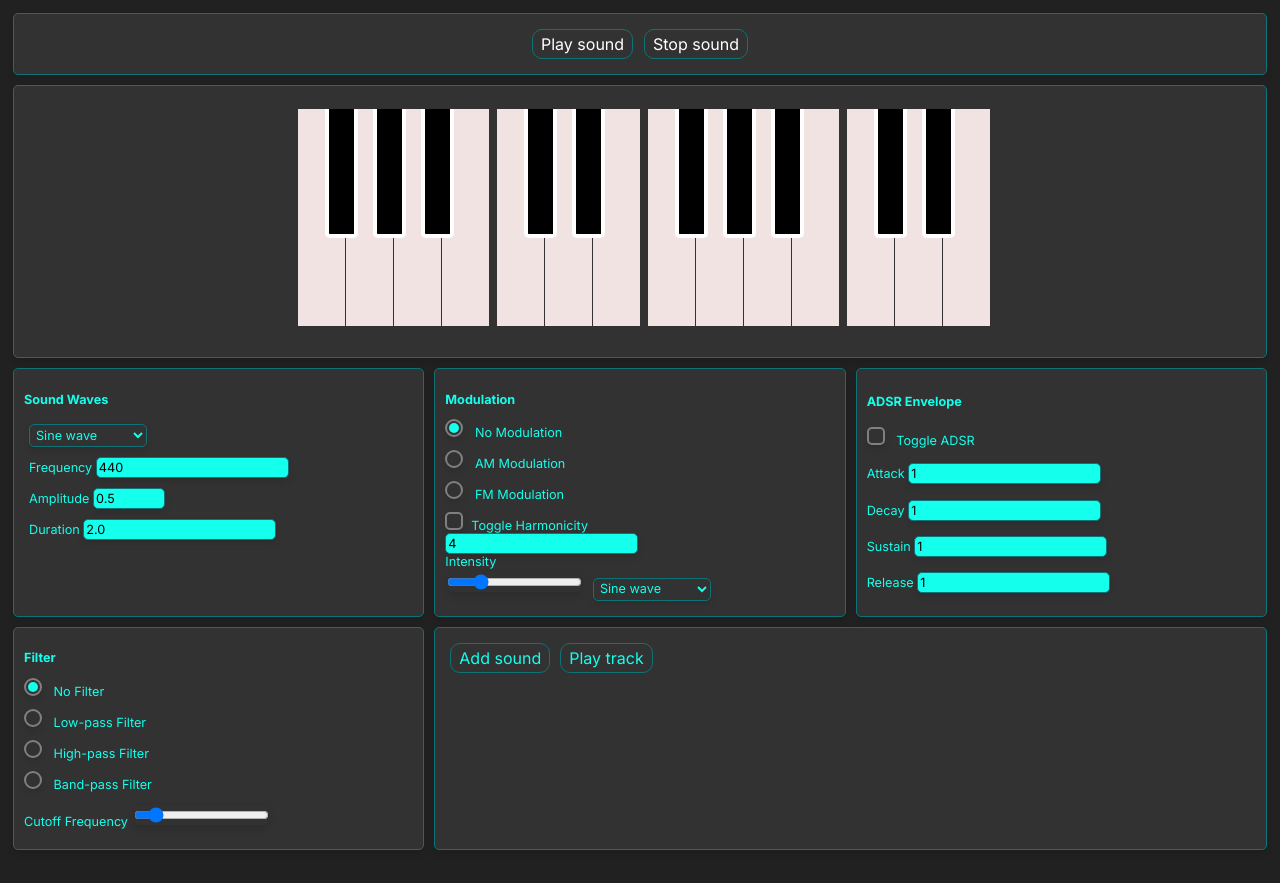
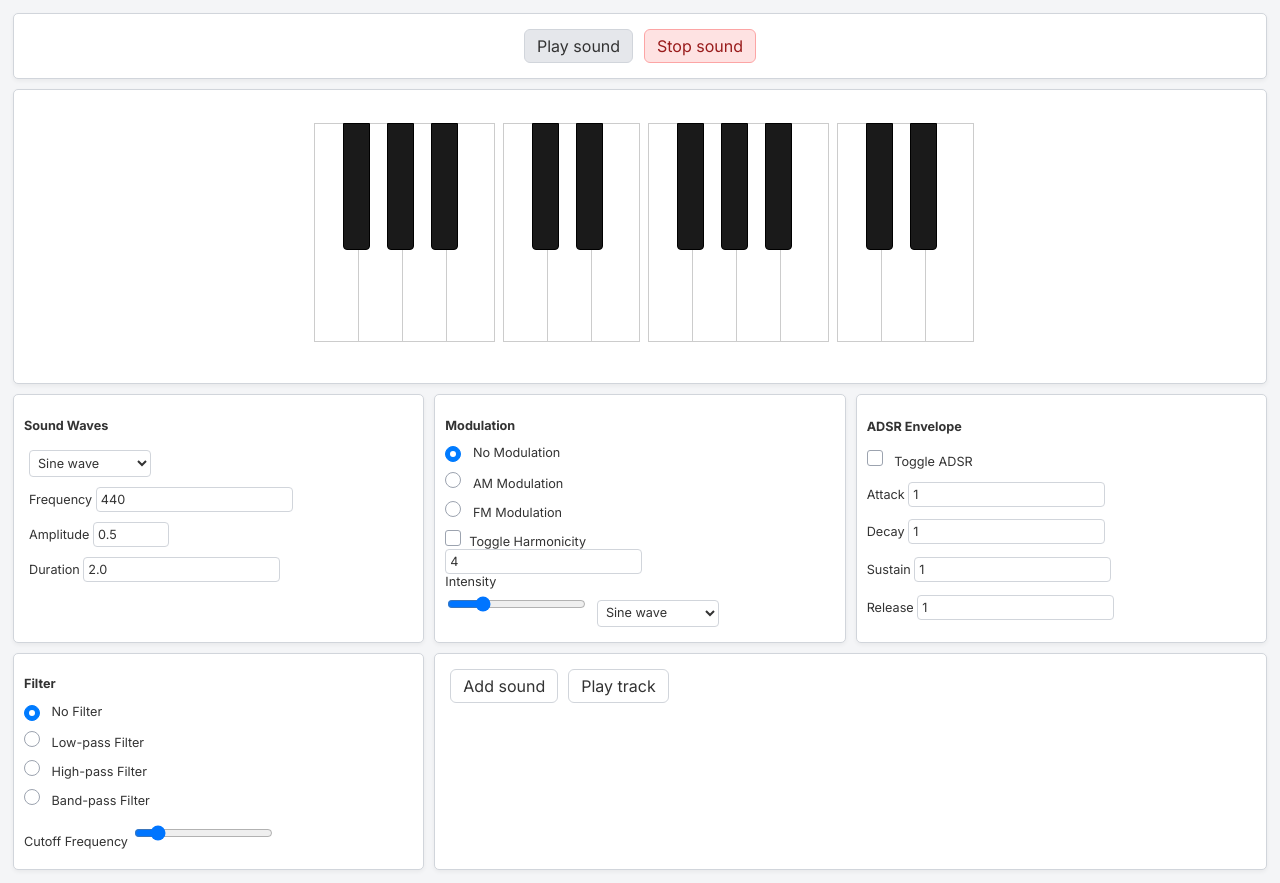
Before and after one commit to Dinotuna/APL, a plain HTML site: page index.htm in a window 1280 px wide. Drawn offline with nearby package versions, Linux system fonts and the light colour scheme.

Commit message:
Updated css

```diff
--- a/style.css
+++ b/style.css
@@ -1,11 +1,11 @@
 * {
-  color: #14FFEC;
-  font-family: "inter";
+  color: #333333;
+  font-family: "inter", sans-serif;
   font-size: 0.89rem;
 }
 
 body {
-  background-color: #212121;
+  background-color: #f4f5f7;
 }
 
 .gridBox {
@@ -21,10 +21,10 @@ body {
 .pianoContainer,
 .filterDiv,
 .tracksDiv {
-  background-color: white;
+  background-color: #ffffff;
   border-radius: 5px;
-  border: 1px solid #0D7377;
-  box-shadow: 0 4px 6px rgba(0, 0, 0, 0.1);
+  border: 1px solid #d1d5db;
+  box-shadow: 0 2px 4px rgba(0, 0, 0, 0.05);
 }
 
 .waveDiv {
@@ -33,7 +33,6 @@ body {
   align-items: flex-start;
   grid-column: 1;
   grid-row: 3;
-  background-color: #323232;
   margin: 5px;
   padding: 10px;
 }
@@ -47,42 +46,39 @@ select {
   grid-column: 1 / -1;
   display: flex;
   justify-content: center;
-  background-color: #323232;
   margin: 5px;
   padding: 10px;
 }
 
 .buttonDiv button, .tracksDiv button {
   margin: 5px;
-  padding: 4px 8px;
+  padding: 6px 12px;
   font-size: 16px;
-  border-radius: 10px;
-  border: 1px solid #0D7377;
+  border-radius: 6px;
+  border: 1px solid #d1d5db;
   cursor: pointer;
-  background-color: #323232;
+  background-color: #ffffff;
+  color: #333333;
 }
 
 #playButton {
-  color: white;
-  background-color: #323232;
+  background-color: #e5e7eb;
 }
 
 #stopButton {
-  background-color: #323232;
-  color: white;
+  background-color: #fee2e2;
+  color: #991b1b;
+  border-color: #fca5a5;
 }
+
 .buttonGrow {
   display: inline-block;
-  padding: 10px;
-  border: 1px solid #333;
-  cursor: pointer;
-  transition: transform 0.2s ease;
-  transform-origin: center;
+  transition: transform 0.1s ease;
   will-change: transform;
 }
 
 .buttonGrow:hover {
-  transform: scale(1.05);
+  transform: scale(1.03);
 }
 
 .modulationDiv {
@@ -90,7 +86,6 @@ select {
   flex-direction: column;
   grid-column: 2;
   grid-row: 3;
-  background-color: #323232;
   margin: 5px;
   padding: 10px;
 }
@@ -101,7 +96,6 @@ select {
   justify-content: space-around;
   grid-column: 3;
   grid-row: 3;
-  background-color: #323232;
   margin: 5px;
   padding: 10px;
 }
@@ -109,24 +103,22 @@ select {
 label {
   margin-bottom: 10px;
 }
+
 select,
 input {
-  background-color: #323232;
-  border-radius: 5px;
-  border: 1px solid #0D7377;
-  box-shadow: 0 4px 6px rgba(0, 0, 0, 0.1);
-  padding: 2px;
+  background-color: #ffffff;
+  border-radius: 4px;
+  border: 1px solid #d1d5db;
+  padding: 4px;
 }
-
 
 .pianoContainer {
   display: flex;
   justify-content: center;
-  background-color: #323232;
   grid-column: 1 / -1;
   grid-row: 2;
   margin: 5px;
-  padding: 10px;
+  padding: 20px;
 }
 
 .pianoKeysList {
@@ -144,19 +136,17 @@ input {
 }
 
 .white-key {
-  background-color: #f2e3e3;
+  background-color: #ffffff;
+  border: 1px solid #ccc;
   margin: 0px 0px 8px 8px;
 }
 
 .black-key {
   width: 1.5rem;
   height: 8.5rem;
-  border-radius: 5px;
-  border: 4px solid white;
-  border-top: 0;
-  border-top-left-radius: 0;
-  border-top-right-radius: 0;
-  background-color: #000;
+  border-radius: 0 0 4px 4px;
+  border: 1px solid #000;
+  background-color: #1a1a1a;
   z-index: 2;
   margin: 0 -20px 0 -20px;
 }
@@ -167,7 +157,6 @@ input {
   align-items: flex-start;
   grid-column: 1;
   grid-row: 4;
-  background-color: #323232;
   margin: 5px;
   padding: 10px;
 }
@@ -176,7 +165,6 @@ input {
   display: flex;
   grid-column: span 2;
   grid-row: 4;
-  background-color: #323232;
   margin: 5px;
   padding: 10px;
 }
@@ -185,40 +173,58 @@ input[type="radio"],
 input[type="checkbox"] {
   appearance: none;
   -webkit-appearance: none;
-  width: 18px;
-  height: 18px;
-  border: 2px solid gray;
+  width: 16px;
+  height: 16px;
+  border: 1px solid #9ca3af;
+  background-color: #ffffff;
   margin: 0 8px 0 0;
   cursor: pointer;
+  display: inline-flex;
+  align-items: center;
+  justify-content: center;
 }
 
 input[type="radio"] {
-  border-radius: 9px;
+  border-radius: 50%;
+}
+
+input[type="checkbox"] {
+  border-radius: 3px;
+}
+
+input[type="radio"]:checked,
+input[type="checkbox"]:checked {
+  background-color: #007bff;
+  border-color: #007bff;
+}
+
+input[type="radio"]:checked::after,
+input[type="checkbox"]:checked::after {
+  content: "";
+  display: block;
+  background-color: #ffffff;
 }
 
 input[type="radio"]:checked::after {
-  content: "";
-  display: block;
-  width: 10px;
-  height: 10px;
-  border-radius: 5px;
-  background-color: #14FFEC;
+  width: 6px;
+  height: 6px;
+  border-radius: 50%;
 }
 
 input[type="checkbox"]:checked::after {
-  content: "";
-  display: block;
-  width: 10px;
-  height: 10px;
-  border-radius: 3px;
-  background-color: #14FFEC;
+  width: 8px;
+  height: 8px;
+  border-radius: 2px;
 }
 
 input[type="number"] {
-  color: black;
-  background-color: #14FFEC;
+  color: #333333;
+  background-color: #ffffff;
+  border: 1px solid #d1d5db;
+  padding: 4px;
 }
 
 .active {
-  background-color: #ed4512 !important;
+  background-color: #007bff !important;
+  opacity: 0.8;
 }
```
